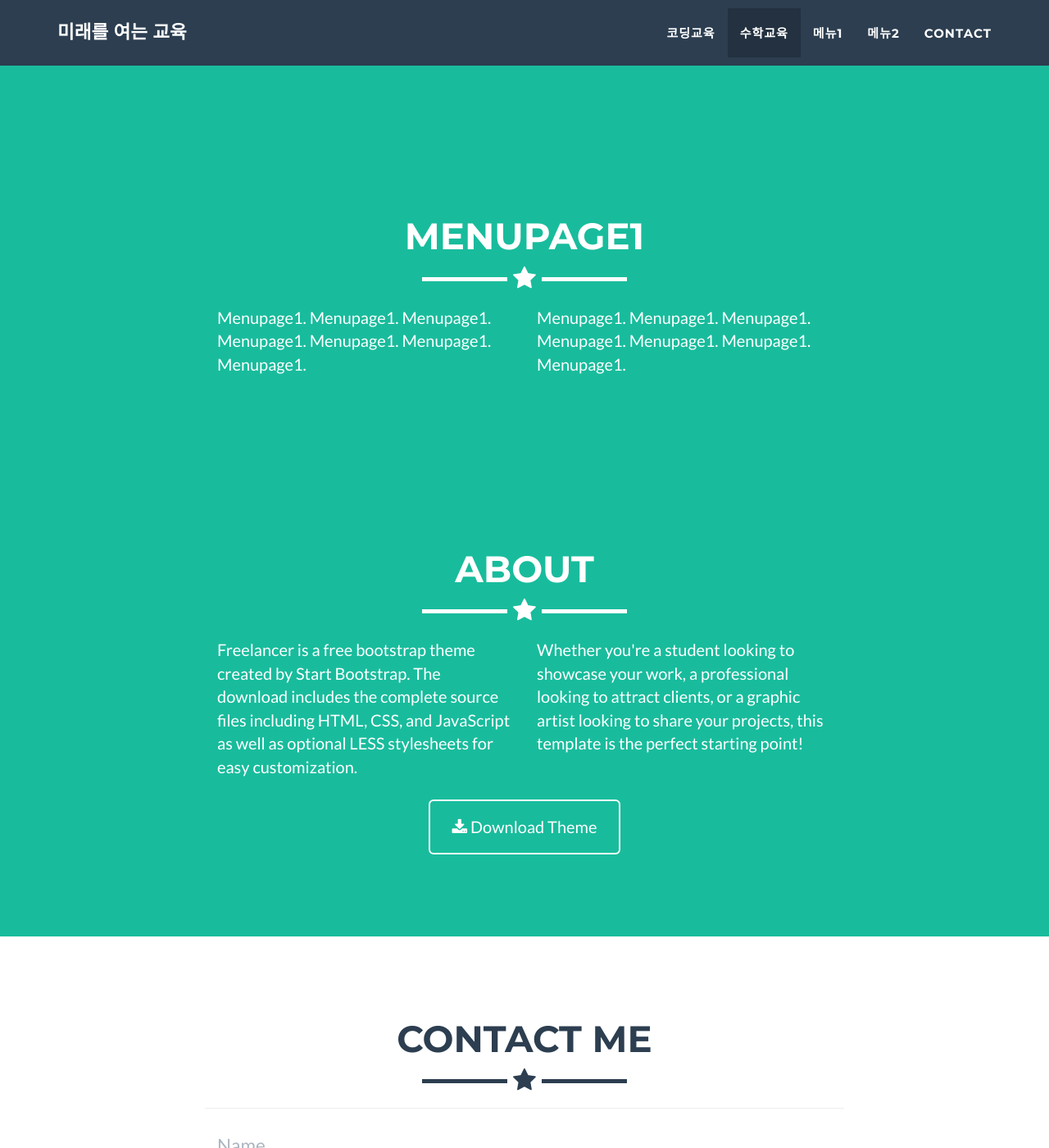
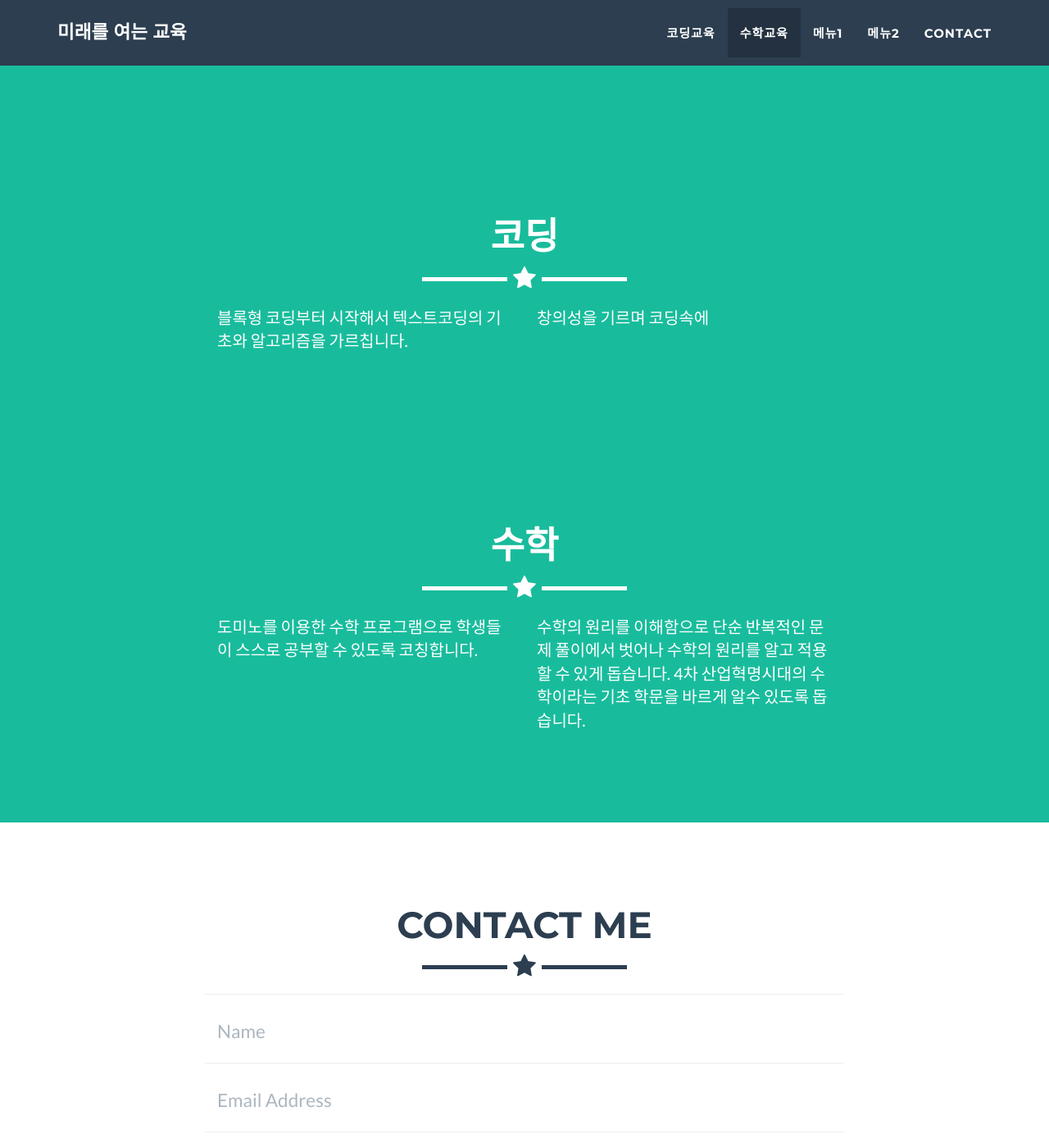
Before and after one commit to eventia/eventia.github.io, a Jekyll site: the page built from index.html, in a window 1280 px wide and 1400 px high, scrolled down 2785 px. Shown: the whole window at 82% size. Built offline with Jekyll 4.4.1, drawn with Linux system fonts in a browser that asks for light colours.

Commit message:
HomePage 2019-02-08-[18:12]

```diff
--- a/_includes/menupage1.html
+++ b/_includes/menupage1.html
@@ -1,18 +1,18 @@
- <!-- About Section -->
+ <!-- Page1 Section -->
     <section class="success" id="menupage1">
         <div class="container">
             <div class="row">
                 <div class="col-lg-12 text-center">
-                    <h2>MenuPage1</h2>
+                    <h2>코딩</h2>
                     <hr class="star-light">
                 </div>
             </div>
             <div class="row">
                 <div class="col-lg-4 col-lg-offset-2">
-                    <p>Menupage1. Menupage1. Menupage1. Menupage1. Menupage1. Menupage1. Menupage1. </p>
+                    <p>블록형 코딩부터 시작해서 텍스트코딩의 기초와 알고리즘을 가르칩니다. </p>
                 </div>
                 <div class="col-lg-4">
-                    <p>Menupage1. Menupage1. Menupage1. Menupage1. Menupage1. Menupage1. Menupage1. </p>
+                    <p>창의성을 기르며 코딩속에  </p>
                 </div>
 
             </div>
--- a/_includes/menupage2.html
+++ b/_includes/menupage2.html
@@ -1,24 +1,20 @@
- <!-- About Section -->
+ <!-- Page2 Section -->
     <section class="success" id="about">
         <div class="container">
             <div class="row">
                 <div class="col-lg-12 text-center">
-                    <h2>About</h2>
+                    <h2>수학</h2>
                     <hr class="star-light">
                 </div>
             </div>
             <div class="row">
                 <div class="col-lg-4 col-lg-offset-2">
-                    <p>Freelancer is a free bootstrap theme created by Start Bootstrap. The download includes the complete source files including HTML, CSS, and JavaScript as well as optional LESS stylesheets for easy customization.</p>
+                    <p>도미노를 이용한 수학 프로그램으로 학생들이 스스로 공부할 수 있도록 코칭합니다.</p>
                 </div>
                 <div class="col-lg-4">
-                    <p>Whether you're a student looking to showcase your work, a professional looking to attract clients, or a graphic artist looking to share your projects, this template is the perfect starting point! </p>
+                    <p>수학의 원리를 이해함으로 단순 반복적인 문제 풀이에서 벗어나 수학의 원리를 알고 적용할 수 있게 돕습니다. 4차 산업혁명시대의 수학이라는 기초 학문을 바르게 알수 있도록 돕습니다.  </p>
                 </div>
-                <div class="col-lg-8 col-lg-offset-2 text-center">
-                    <a href="https://github.com/jeromelachaud/freelancer-theme" class="btn btn-lg btn-outline">
-                        <i class="fa fa-download"></i> Download Theme
-                    </a>
-                </div>
+
             </div>
         </div>
     </section>
```
